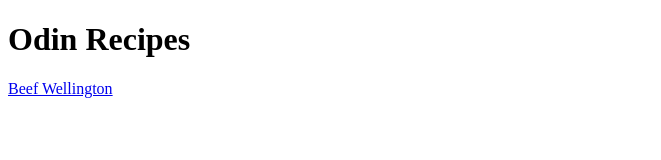
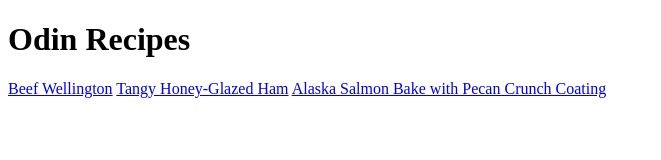
Before and after one commit to applesfrost/odin-recipes-2, a plain HTML site: page index.html in a window 1280 px wide. Shown: the whole page, without its empty margins (0-661 px from the left). Drawn offline with Linux system fonts and the light colour scheme.

Commit message:
updated recipe links in index.html

```diff
--- a/index.html
+++ b/index.html
@@ -7,5 +7,7 @@
     <body>
         <h1>Odin Recipes</h1>
         <a href="recipes/beef-wellington.html">Beef Wellington</a>
+        <a href="recipes/tangyHonyGlazedHam.html">Tangy Honey-Glazed Ham</a>
+        <a href="recipes/alaskaSalmonBake.html">Alaska Salmon Bake with Pecan Crunch Coating</a>
     </body>
 </html>
```
